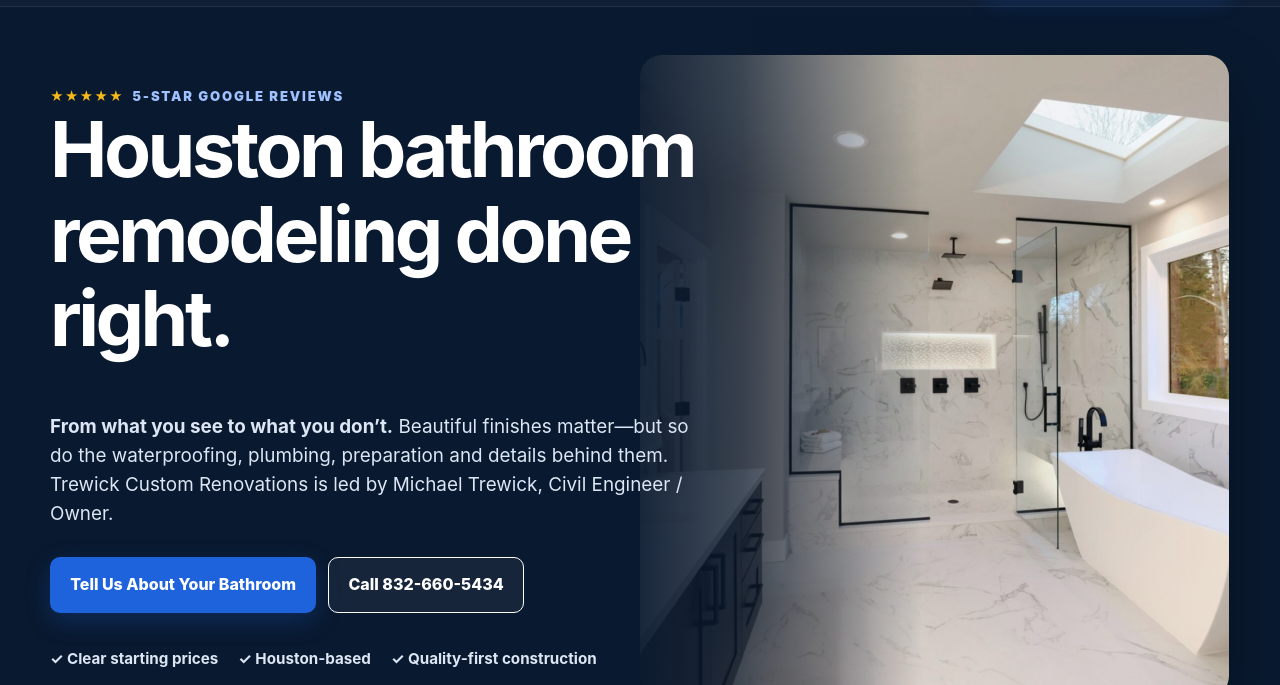
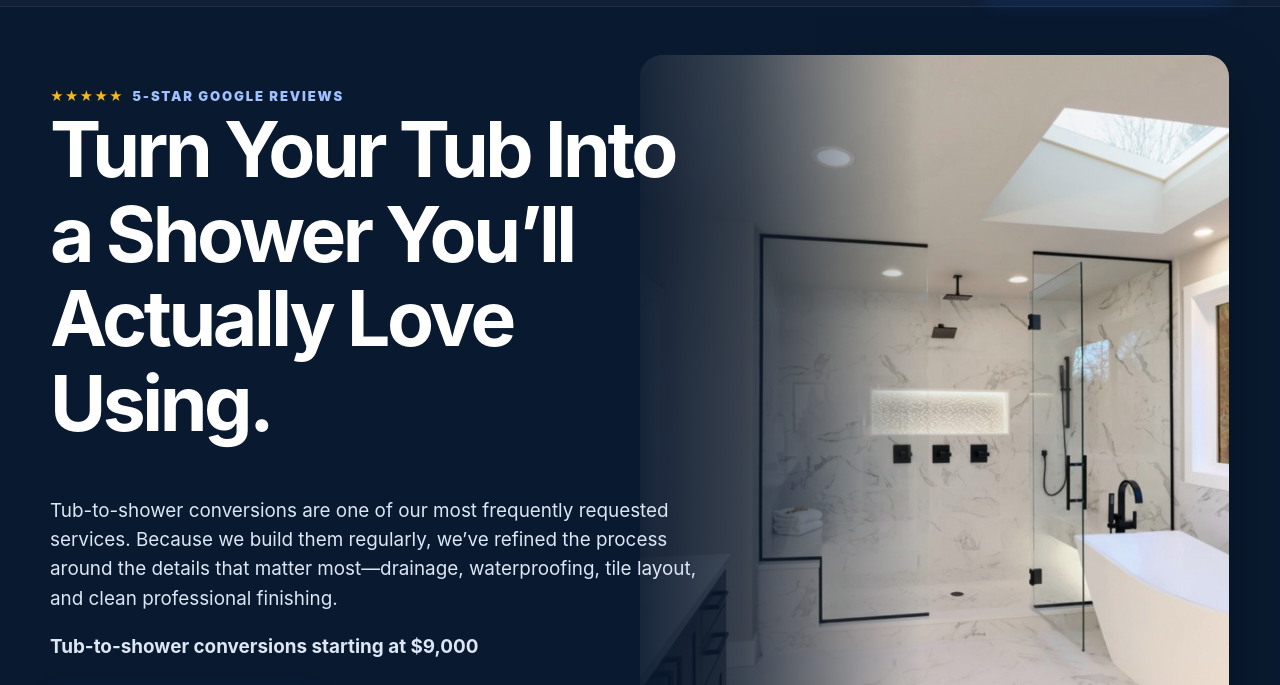
Before and after one commit to BigMike-123/trewick-website, a plain HTML site: page index.html in a window 1280 px wide. Shown: the part 115-800 px from the top of the page. Drawn offline with Linux system fonts and the light colour scheme.

Commit message:
Revise hero content for tub-to-shower services
Updated the hero section with new heading and description for tub-to-shower conversions.

```diff
--- a/index.html
+++ b/index.html
@@ -78,8 +78,9 @@
     <div class="container">
       <div class="hero-content">
         <div class="eyebrow"><span class="stars">★★★★★</span> 5-Star Google Reviews</div>
-        <h1>Houston bathroom remodeling done right.</h1>
-        <p><strong>From what you see to what you don’t.</strong> Beautiful finishes matter—but so do the waterproofing, plumbing, preparation and details behind them. Trewick Custom Renovations is led by Michael Trewick, Civil Engineer / Owner.</p>
+       <h1>Turn Your Tub Into a Shower You’ll Actually Love Using.</h1>
+       <p>Tub-to-shower conversions are one of our most frequently requested services. Because we build them regularly, we’ve refined the process around the details that matter most—drainage, waterproofing, tile layout, and clean professional finishing.</p>
+       <p><strong>Tub-to-shower conversions starting at $9,000</strong></p>
         <div class="hero-actions">
           <a class="btn btn-primary" href="#intake">Tell Us About Your Bathroom</a>
           <a class="btn btn-secondary" href="tel:+18326605434">Call 832-660-5434</a>
```
